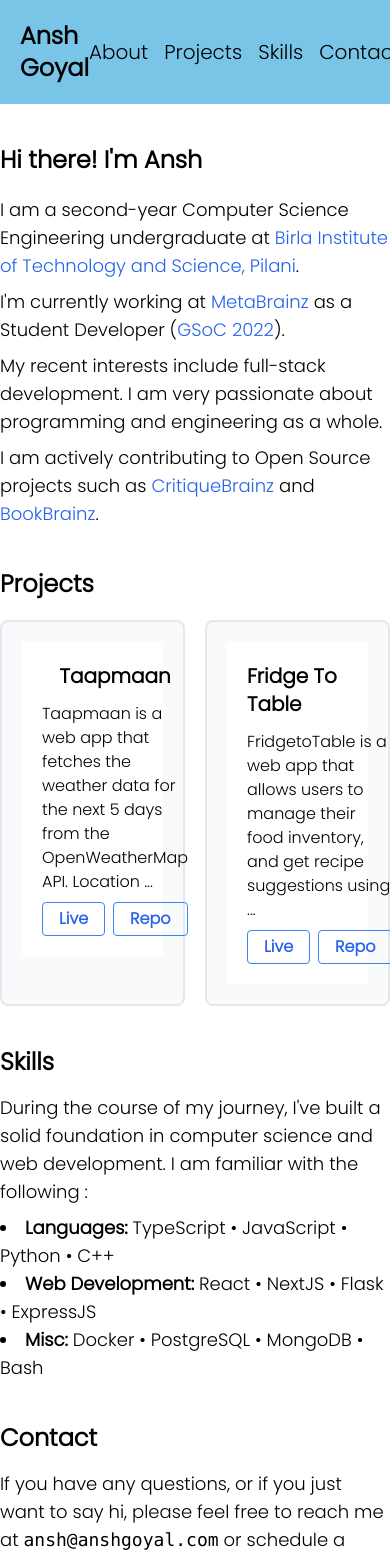
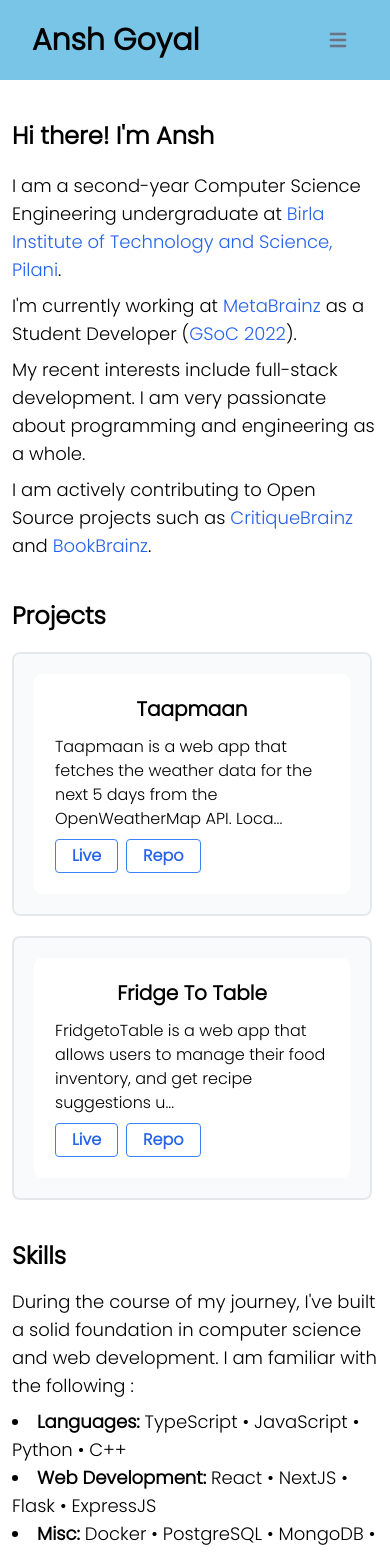
Before and after one commit to anshg1214/anshgoyal.com, a Next.js app: page / in a window 390 px wide. Shown: the top 1552 px of the page. Built offline with nearby package versions, Linux system fonts and the light colour scheme.

Commit message:
feat: Make website responsive

```diff
--- a/src/components/About.tsx
+++ b/src/components/About.tsx
@@ -2,7 +2,7 @@
 
 const About = () => {
 	return (
-		<section id="about" className="max-w-3xl mx-auto m-10">
+		<section id="about" className="max-w-3xl px-3 sm:px-0 mx-auto m-10">
 			<h1 className="text-2xl font-bold">Hi there! I&apos;m Ansh</h1>
 			<p className="text-lg mt-5">
 				I am a second-year Computer Science Engineering undergraduate at{' '}
--- a/src/components/Contact.tsx
+++ b/src/components/Contact.tsx
@@ -2,7 +2,7 @@
 
 const Contact = () => {
 	return (
-		<section id="contact" className="max-w-3xl mx-auto m-10 text-lg">
+		<section id="contact" className="max-w-3xl px-3 sm:px-0 mx-auto m-10 text-lg">
 			<h1 className="text-2xl font-bold">Contact</h1>
 			<p className="mt-4 mb-2">
 				If you have any questions, or if you just want to say hi, please
--- a/src/components/Footer.tsx
+++ b/src/components/Footer.tsx
@@ -2,8 +2,8 @@
 
 const Footer = () => {
 	return (
-		<footer className="bg-primary-blue p-3">
-			<div className="max-w-3xl mx-auto flex flex-row items-center justify-between text-black">
+		<footer className="bg-primary-blue py-3">
+			<div className="max-w-3xl mx-auto flex flex-col sm:flex-row items-center justify-between text-black">
 				<h1 className="text-base">
 					Built with{' '}
 					<Link href="https://nextjs.org">
--- a/src/components/Header.tsx
+++ b/src/components/Header.tsx
@@ -1,25 +1,70 @@
 import Link from 'next/link';
+import { useState } from 'react';
 
 const Header = () => {
+	const [showMenu, setShowMenu] = useState(false);
+	const toggleMenu = () => {
+		setShowMenu(!showMenu);
+	};
+
+	const NavButtons = () => {
+		return (
+			<>
+				<Link href="/">
+					<h2 className="hover:text-secondary-blue">About</h2>
+				</Link>
+				<Link href="/#projects">
+					<h2 className="hover:text-secondary-blue">Projects</h2>
+				</Link>
+				<Link href="/#skills">
+					<h2 className="hover:text-secondary-blue">Skills</h2>
+				</Link>
+				<Link href="/#contact">
+					<h2 className="hover:text-secondary-blue">Contact</h2>
+				</Link>
+			</>
+		);
+	};
+
 	return (
 		<header className="bg-primary-blue p-5 sticky top-0">
-			<div className="max-w-3xl mx-auto flex flex-row items-center justify-between text-black">
-				<h1 className="text-2xl font-bold">Ansh Goyal</h1>
-				<div className="flex flex-row space-x-4 text-xl">
-					<h2 className="hover:text-secondary-blue">
-						<Link href="/">About</Link>
-					</h2>
-					<h2 className="hover:text-secondary-blue">
-						<Link href="/#projects">Projects</Link>
-					</h2>
-					<h2 className="hover:text-secondary-blue">
-						<Link href="/#skills">Skills</Link>
-					</h2>
-					<h2 className="hover:text-secondary-blue">
-						<Link href="/#contact">Contact</Link>
-					</h2>
+			<div className="max-w-3xl px-3 sm:px-0 mx-auto flex flex-row items-center justify-between text-black">
+				<h1 className="text-3xl sm:text-2xl font-bold">Ansh Goyal</h1>
+				<button
+					type="button"
+					className="inline-flex items-center p-2 ml-3 text-gray-500 rounded-lg md:hidden active:ring-2 active:ring-gray-400"
+					onClick={toggleMenu}
+				>
+					<span className="sr-only">Open main menu</span>
+					<svg
+						className="w-6 h-6"
+						aria-hidden="true"
+						fill="currentColor"
+						viewBox="0 0 20 20"
+						xmlns="http://www.w3.org/2000/svg"
+					>
+						<path
+							fillRule="evenodd"
+							d="M3 5a1 1 0 011-1h12a1 1 0 110 2H4a1 1 0 01-1-1zM3 10a1 1 0 011-1h12a1 1 0 110 2H4a1 1 0 01-1-1zM3 15a1 1 0 011-1h12a1 1 0 110 2H4a1 1 0 01-1-1z"
+							clipRule="evenodd"
+						></path>
+					</svg>
+				</button>
+
+				<div className="hidden sm:flex flex-row space-x-4 text-xl">
+					<NavButtons />
 				</div>
 			</div>
+			{showMenu && (
+				<div className="top-0 right-0 mt-5 mr-5">
+					<div
+						className="flex flex-col space-y-4"
+						onClick={toggleMenu}
+					>
+						<NavButtons />
+					</div>
+				</div>
+			)}
 		</header>
 	);
 };
--- a/src/components/Project.tsx
+++ b/src/components/Project.tsx
@@ -2,9 +2,9 @@
 
 const Project = () => {
 	return (
-		<section id="projects" className="max-w-3xl mx-auto m-10">
+		<section id="projects" className="max-w-3xl px-3 sm:px-0 mx-auto m-10">
 			<h1 className="text-2xl font-bold">Projects</h1>
-			<div className="grid grid-cols-2 gap-5 mt-5">
+			<div className="flex flex-wrap gap-5 mt-5">
 				<ProjectCard
 					name="Taapmaan"
 					description="Taapmaan is a web app that fetches the weather data for the next 5 days from the OpenWeatherMap API. Location autocomplete when the user searches for their city, using the OpenStreetMap API. It also displays the current weather data for the user's location using FreeGeoIp API."
--- a/src/components/ProjectCard.tsx
+++ b/src/components/ProjectCard.tsx
@@ -10,12 +10,12 @@
 	const liveLink = props.link;
 	const repoLink = props.repoLink;
 	let description = props.description;
-	if (description.length > 110) {
-		description = description.substring(0, 110) + '...';
+	if (description.length > 105) {
+		description = description.substring(0, 105) + '...';
 	}
 	return (
-		<div className="w-full rounded-lg p-5 border-2 bg-[#f8fafc]">
-			<div className="flex flex-row justify-between bg-white p-5">
+		<div className="w-[22.5rem] rounded-lg p-5 border-2 bg-[#f8fafc]">
+			<div className="flex flex-row justify-between bg-white p-5 border rounded-lg border-transparent">
 				<div className="flex flex-col">
 					<h1 className="text-xl font-bold mb-3 mx-auto">{name}</h1>
 					<p className="text-base">{description}</p>
--- a/src/components/Skills.tsx
+++ b/src/components/Skills.tsx
@@ -1,6 +1,6 @@
 const Skills = () => {
 	return (
-		<section id="skills" className="max-w-3xl mx-auto m-10">
+		<section id="skills" className="max-w-3xl px-3 sm:px-0 mx-auto m-10">
 			<h1 className="text-2xl font-bold">Skills</h1>
 			<p className="text-lg mt-4">
 				During the course of my journey, I&apos;ve built a solid
```
